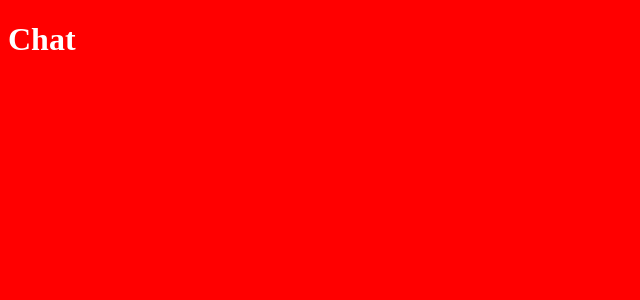
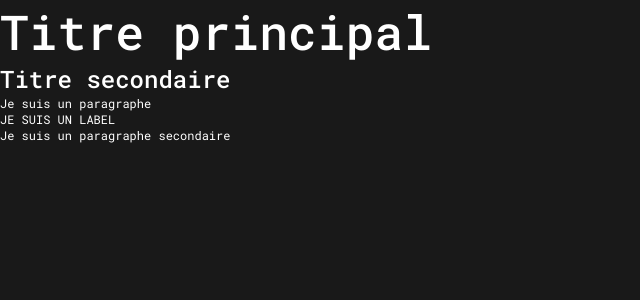
Before and after one commit to Triips-TheCoder/HETIC-FLASK-CHAT, a Flask app: page / in a window 1280 px wide. Before the commit the part shown is almost empty. Shown: the top 300 px of the page, without its empty margins (0-640 px from the left). Run offline with Flask 3, Linux system fonts and the light colour scheme.

Commit message:
typo helpers

```diff
--- a/static/main.css
+++ b/static/main.css
@@ -1,7 +1,34 @@
+@import url('https://fonts.googleapis.com/css2?family=Roboto+Mono:wght@400;500;700&display=swap');
+
 body {
-    background-color: red;
+    background-color: #191919;
+    color: white;
+    font-family: Roboto Mono;
+    font-weight: 400;
+    margin: 0;
 }
 
 h1 {
-    color: white;
+    margin: 0;
+    font-weight: 500;
+    font-size: 48px;
 }
+
+h2 {
+    margin: 0;
+    font-weight: 500;
+    font-size: 24px;
+}
+
+p {
+    margin: 0;
+    font-size: 12px;
+}
+
+p.ft-label {
+    text-transform: uppercase;
+}
+
+p.ft-secondary {
+    font-size: 12px;
+}
--- a/templates/index.html
+++ b/templates/index.html
@@ -9,7 +9,11 @@
 </head>
 
 <body>
-    <h1>Chat</h1>
+    <h1>Titre principal</h1>
+    <h2>Titre secondaire</h2>
+    <p>Je suis un paragraphe</p>
+    <p class="ft-label">Je suis un label</p>
+    <p class="ft-secondary">Je suis un paragraphe secondaire</p>
 </body>
 
 </html>
```
